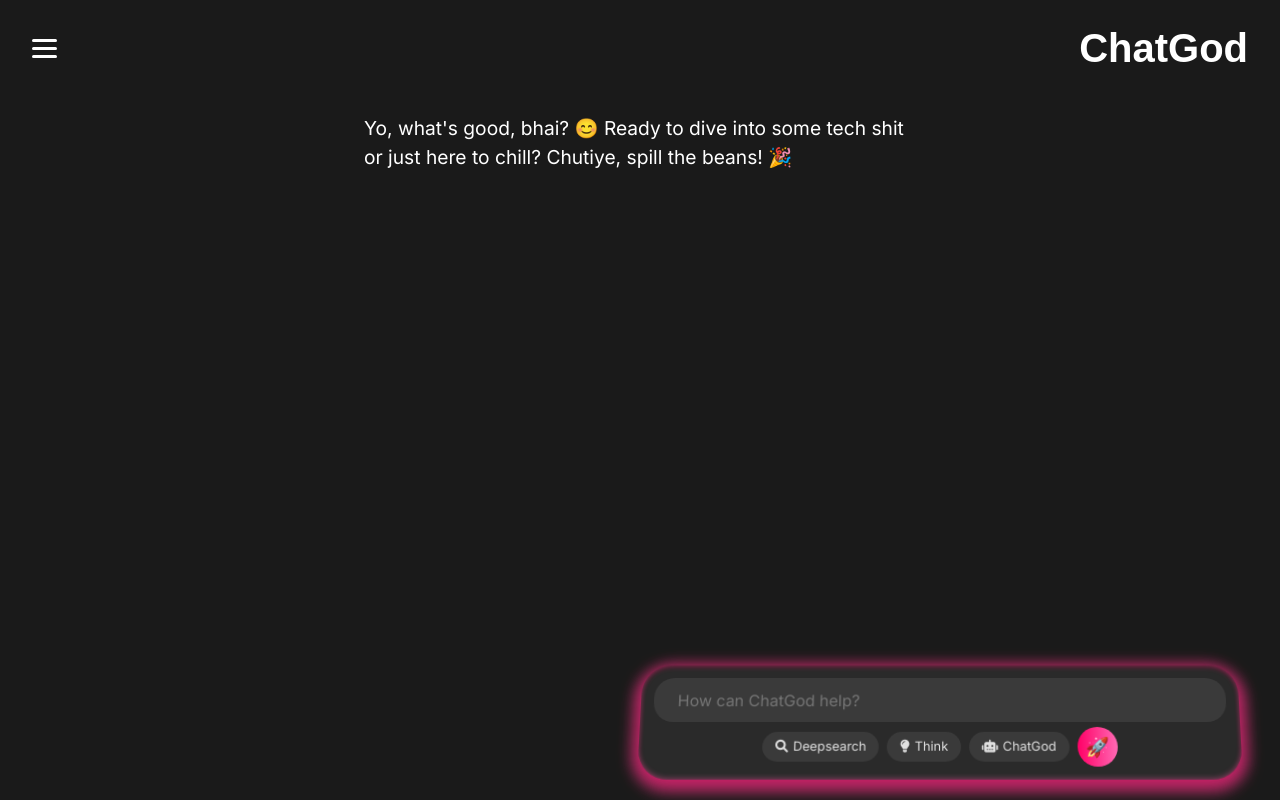
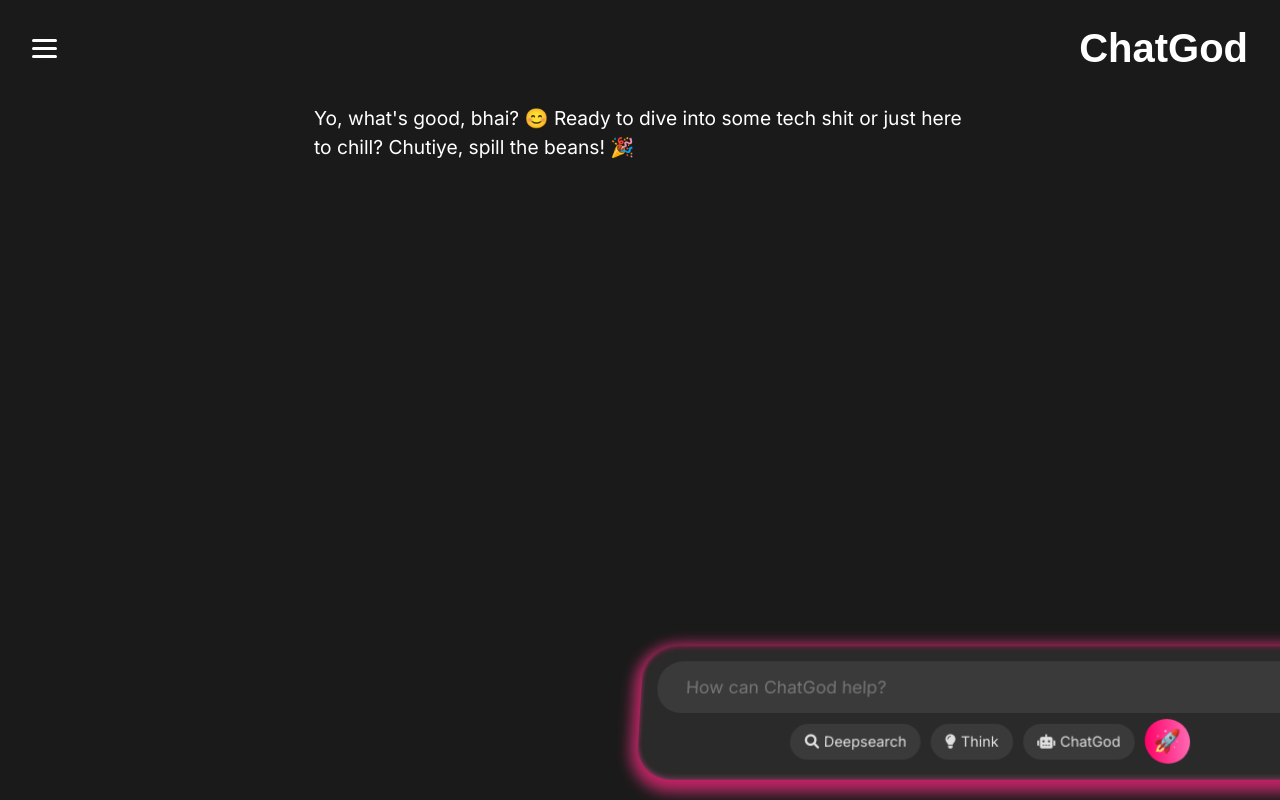
Before and after one commit to shubham07069/x07-flask-app, a Flask app: page /chat in a window 1280 px wide. Run offline with Flask 2, Linux system fonts and the light colour scheme; the visitor is signed in with stand-in values (Sample User, id 1).

Commit message:
styles.css

```diff
--- a/static/css/styles.css
+++ b/static/css/styles.css
@@ -383,7 +383,7 @@
     display: flex;
     justify-content: center;
     align-items: center;
-    padding: 5rem 1rem 120px; /* Adjusted padding for search box */
+    padding: 5rem 1rem 140px; /* Adjusted padding for larger search box */
     transition: margin-left 0.3s ease-in-out;
 }
 
@@ -393,15 +393,15 @@
 
 .chatbot-page .chat-container {
     width: 100%;
-    max-width: 600px; /* Same width as search box */
+    max-width: 700px; /* Increased width for larger search box */
     position: relative;
     margin-bottom: 80px;
 }
 
 .chatbot-page .chat-window {
-    width: 100%; /* Match search box width */
-    max-width: 600px; /* Same as search box */
-    height: calc(100vh - 280px); /* Adjusted height to fit screen */
+    width: 100%;
+    max-width: 700px; /* Same width as search box */
+    height: calc(100vh - 300px); /* Adjusted height to fit screen */
     overflow-y: hidden; /* Remove scrollbar */
     padding: 1.5rem;
     display: flex;
@@ -422,17 +422,17 @@
 
 .chatbot-page .search-box {
     position: fixed;
-    bottom: 20px;
+    bottom: 15px;
     left: 50%;
     transform: translateX(-50%);
     width: 100%;
-    max-width: 600px; /* Fixed width for consistency */
+    max-width: 700px; /* Increased width for larger search box */
     display: flex;
     flex-direction: column;
     align-items: center;
-    padding: 0.8rem;
+    padding: 1rem; /* Increased padding for larger look */
     background: #2a2a2a;
-    border-radius: 30px;
+    border-radius: 35px; /* Slightly larger border-radius */
     box-shadow: 0 5px 15px 5px rgba(255, 0, 102, 0.5), /* Red-pink mix lighting */
               0 5px 15px 5px rgba(255, 105, 180, 0.5),
               inset 0 2px 5px rgba(255, 0, 102, 0.3),
@@ -452,12 +452,12 @@
 
 .chatbot-page #userInput {
     width: 100%;
-    padding: 0.8rem 1.5rem;
+    padding: 1rem 1.8rem; /* Increased padding for larger input */
     border: none;
-    border-radius: 20px;
+    border-radius: 25px; /* Adjusted for larger look */
     background: #3a3a3a;
     color: #e0e0e0;
-    font-size: 1rem;
+    font-size: 1.1rem; /* Slightly larger font */
     font-family: 'Inter', sans-serif;
 }
 
@@ -467,17 +467,17 @@
 
 .chatbot-page .search-icons {
     display: flex;
-    gap: 0.5rem;
-    margin-top: 0.3rem;
+    gap: 0.6rem;
+    margin-top: 0.4rem;
     align-items: center;
 }
 
 .chatbot-page .search-icons .icon {
-    font-size: 0.8rem;
+    font-size: 0.9rem;
     color: #e0e0e0;
-    padding: 0.3rem 0.8rem;
+    padding: 0.4rem 0.9rem;
     background: #3a3a3a;
-    border-radius: 15px;
+    border-radius: 18px;
     cursor: pointer;
     display: flex;
     align-items: center;
@@ -492,8 +492,8 @@
     background: linear-gradient(90deg, #ff0066, #ff69b4); /* Red-pink gradient */
     border: none;
     border-radius: 50%;
-    width: 40px;
-    height: 40px;
+    width: 45px; /* Slightly larger button */
+    height: 45px;
     display: flex;
     justify-content: center;
     align-items: center;
@@ -506,7 +506,7 @@
 }
 
 .chatbot-page .search-box .send-button .shuttle {
-    font-size: 1.2rem;
+    font-size: 1.4rem; /* Larger shuttle icon */
     animation: shuttle 0.5s ease-in-out;
 }
 
@@ -821,7 +831,7 @@
     }
 
     .chatbot-page main {
-        padding: 5rem 1rem 120px;
+        padding: 5rem 1rem 140px;
     }
 
     .chatbot-page main.sidebar-active {
@@ -839,19 +849,19 @@
     }
 
     .chatbot-page .search-box {
-        max-width: 600px;
-        padding: 0.8rem;
+        max-width: 700px;
+        padding: 1rem;
         bottom: 20px;
     }
 
     .chatbot-page #userInput {
-        padding: 0.8rem 1.5rem;
-        font-size: 1rem;
+        padding: 1rem 1.8rem;
+        font-size: 1.1rem;
     }
 
     .chatbot-page .search-box .send-button {
-        width: 40px;
-        height: 40px;
+        width: 45px;
+        height: 45px;
     }
 
     .landing-page h1 {
```
Also changed, not shown: other parts of static/css/styles.css (+27 -17 lines).
